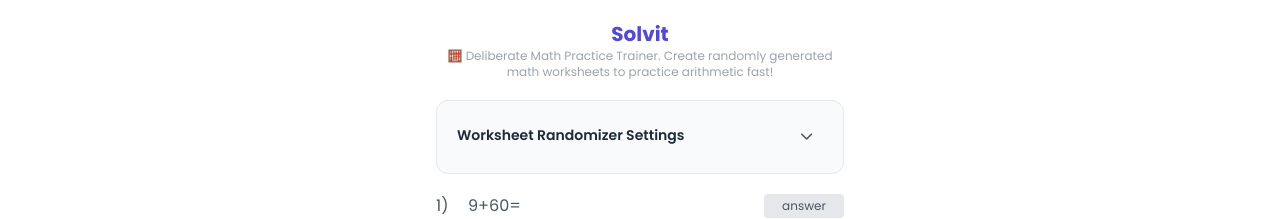
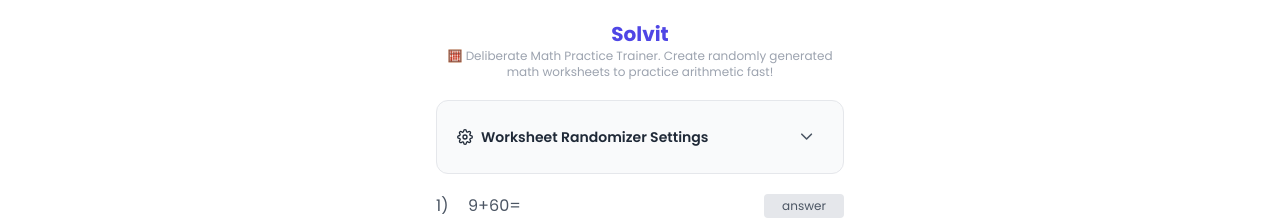
Before and after one commit to Blankeos/solvit, a Next.js app: page / in a window 1280 px wide. Shown: the top 219 px of the page. Built offline with nearby package versions, Linux system fonts and the light colour scheme.

Commit message:
Added icon on worksheet randomizer settings

```diff
--- a/src/pages/index.tsx
+++ b/src/pages/index.tsx
@@ -13,6 +13,7 @@
 import Checkbox from "@/components/Checkbox";
 import Tippy from "@tippyjs/react";
 import {
+  FiSettings as SettingsIcon,
   FiPlus as AddIcon,
   FiDivide as DivideIcon,
   FiX as MultiplyIcon,
@@ -160,9 +161,12 @@
             {/* Settings */}
             <div className="p-5 bg-gray-50 border rounded-xl text-sm flex flex-col gap-y-5">
               <div className="flex items-center gap-x-3 justify-between">
-                <h2 className="text-sm font-semibold mb-1 text-gray-800">
-                  Worksheet Randomizer Settings
-                </h2>
+                <div className="flex gap-x-2 items-center text-gray-800 ">
+                  <SettingsIcon size="1rem" />
+                  <h2 className="transform translate-y-0.5 text-sm font-semibold mb-1 truncate">
+                    Worksheet Randomizer Settings
+                  </h2>
+                </div>
                 <button
                   onClick={() => {
                     setWorksheetSettingsDropdownIsOpen(
```
